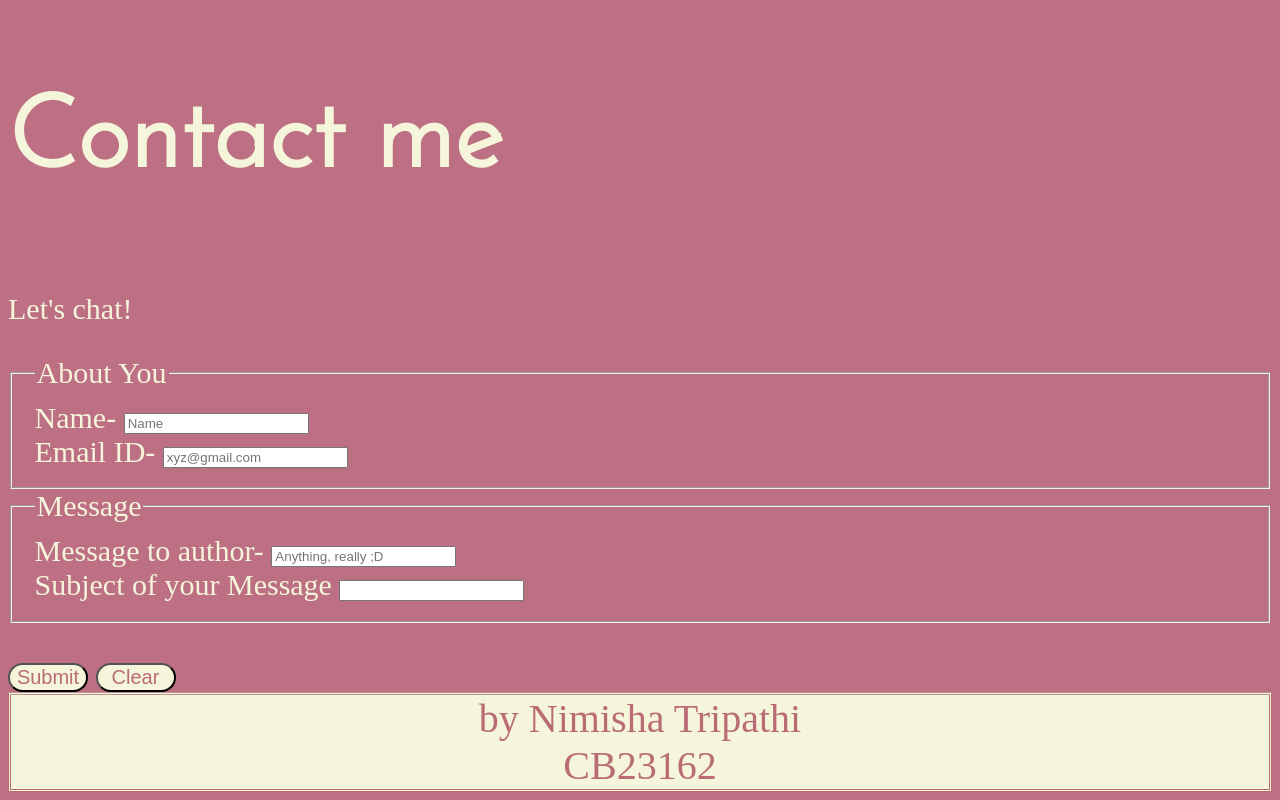
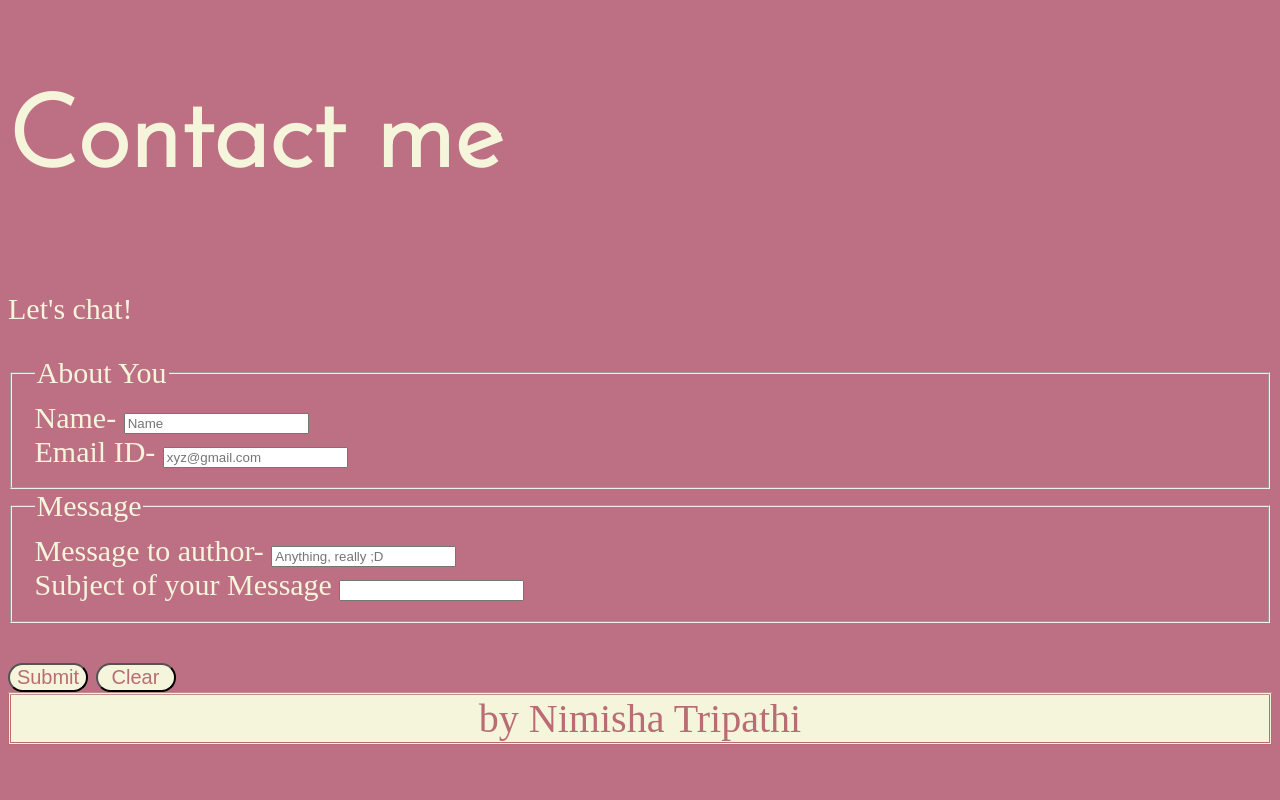
Before and after one commit to Nimishatrp/webd-w6, a plain HTML site: page index.html in a window 1280 px wide. Shown: the part 4385-5185 px from the top of the page. After the commit the page ends 5138 px from the top, so only its background shows below. Drawn offline with Linux system fonts and the light colour scheme.

Commit message:
Update index.html

```diff
--- a/index.html
+++ b/index.html
@@ -70,7 +70,7 @@
 </form>
 
 
-    <footer>by Nimisha Tripathi <br> CB23162 </footer>
+    <footer>by Nimisha Tripathi  </footer>
 
 </body>
 <script src="validate.js"></script>
```
